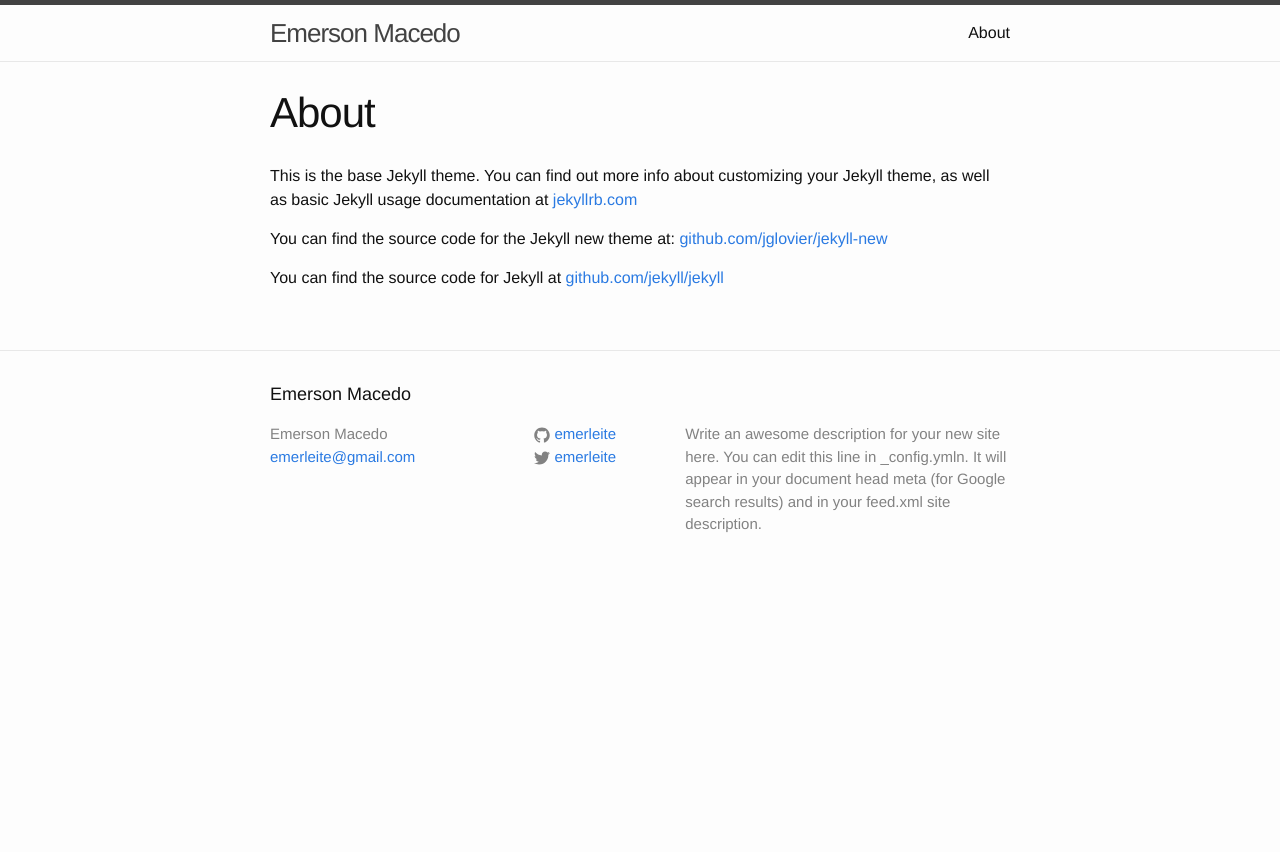
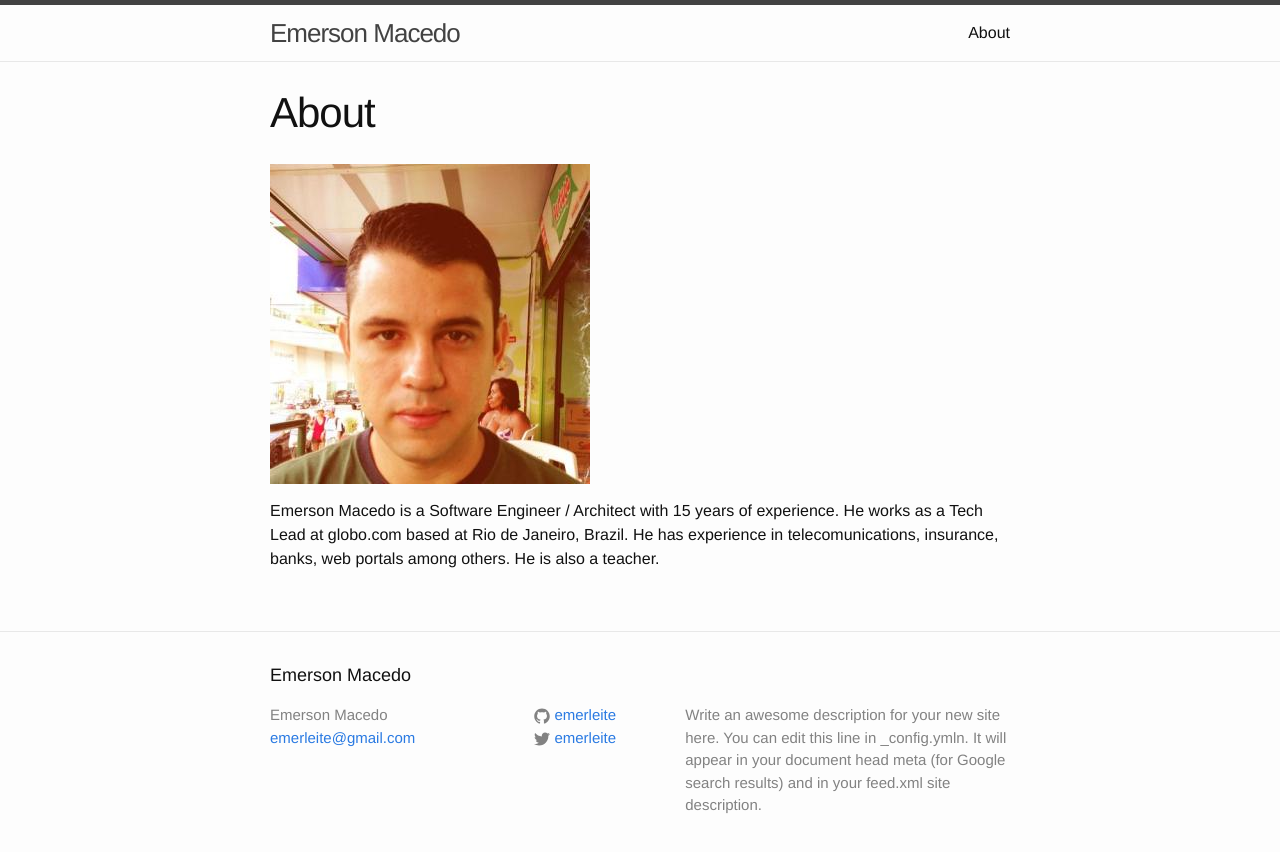
Before and after one commit to emerleite/emerleite.github.io, a Jekyll site: the page built from about.md, in a window 1280 px wide. Shown: the top 852 px of the page. Built offline with Jekyll 4.4.1, drawn with Linux system fonts in a browser that asks for light colours.

Commit message:
About page

```diff
--- a/about.md
+++ b/about.md
@@ -4,8 +4,7 @@ title: About
 permalink: /about/
 ---
 
-This is the base Jekyll theme. You can find out more info about customizing your Jekyll theme, as well as basic Jekyll usage documentation at [jekyllrb.com](http://jekyllrb.com/)
 
-You can find the source code for the Jekyll new theme at: [github.com/jglovier/jekyll-new](https://github.com/jglovier/jekyll-new)
+![Emerson Macedo](/assets/avatar.jpg)
 
-You can find the source code for Jekyll at [github.com/jekyll/jekyll](https://github.com/jekyll/jekyll)
+Emerson Macedo is a Software Engineer / Architect with 15 years of experience. He works as a Tech Lead at globo.com based at Rio de Janeiro, Brazil. He has experience in telecomunications, insurance, banks, web portals among others. He is also a teacher.
```
Also changed, not shown: assets/avatar.jpg (added).
